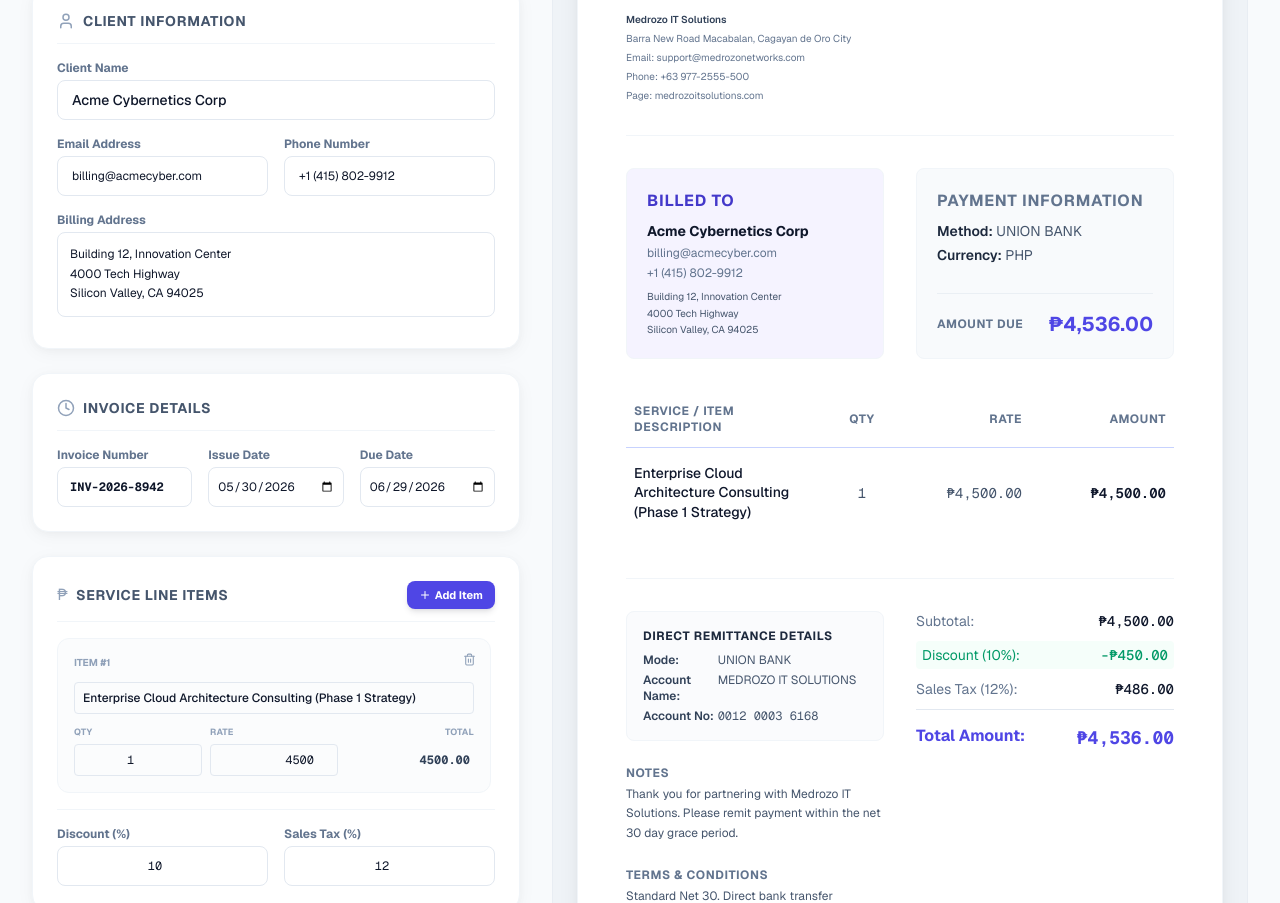
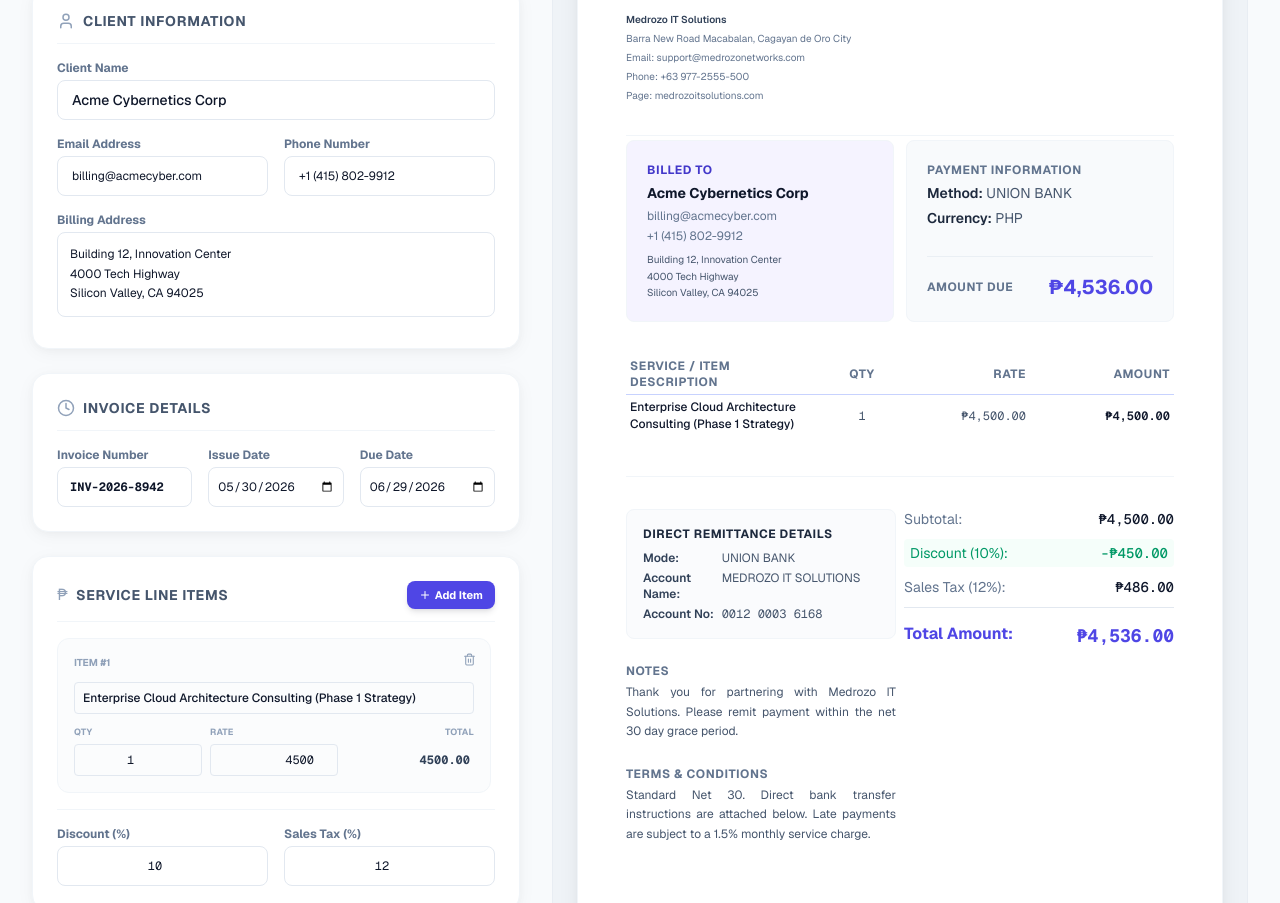
Before and after one commit to AiceIceCream/medrozo-invoice, a Next.js app: page / in a window 1280 px wide. Shown: the part 384-1287 px from the top of the page. Built offline with nearby package versions, Linux system fonts and the light colour scheme.

Commit message:
3rd push

```diff
--- a/app/components/InvoiceTemplate.tsx
+++ b/app/components/InvoiceTemplate.tsx
@@ -159,14 +159,14 @@
         </div>
 
         {/* BILLING AND CLIENT DETAILS */}
-        <div className="grid grid-cols-1 md:grid-cols-2 gap-8 my-8 print:my-4 print:gap-4 print:grid-cols-2">
+        <div className="grid grid-cols-1 md:grid-cols-2 gap-3 my-1 print:my-2 print:gap-4 print:grid-cols-2">
           {/* Client Details */}
           <div className="p-5 rounded-lg border border-slate-100" style={{ backgroundColor: theme.bg }}>
-            <h3 className="text-base font-bold uppercase tracking-wider mb-2" style={{ color: theme.text }}>
+            <h3 className="text-[12px] font-bold uppercase tracking-wider mb-1" style={{ color: theme.text }}>
               Billed To
             </h3>
             <div className="space-y-1 text-slate-700">
-              <p className="font-bold text-slate-900 text-sm">{data.clientName || "Client Name"}</p>
+              <p className="font-bold text-slate-900 text-[14px]">{data.clientName || "Client Name"}</p>
               {data.clientEmail && <p className="text-xs text-slate-500">{data.clientEmail}</p>}
               {data.clientPhone && <p className="text-xs text-slate-500">{data.clientPhone}</p>}
               {data.clientAddress && (
@@ -180,10 +180,10 @@
           {/* Payment Status / Overview */}
           <div className="flex flex-col justify-between p-5 rounded-lg border border-slate-100 bg-slate-50">
             <div>
-              <h3 className="text-base font-bold uppercase tracking-wider text-slate-500 mb-2">
+              <h3 className="text-[12px] font-bold uppercase tracking-wider text-slate-500 mb-1">
                 Payment Information
               </h3>
-              <div className="space-y-1 text-sm text-slate-600">
+              <div className="space-y-1 text-[14px] text-slate-600">
                 <p><span className="font-semibold text-slate-800">Method:</span> {data.bankName || "N/A"}</p>
                 <p><span className="font-semibold text-slate-800">Currency:</span> {data.currency}</p>
               </div>
@@ -205,32 +205,32 @@
                 className="border-b text-xs uppercase font-semibold tracking-wider text-slate-600"
                 style={{ borderBottomColor: theme.border }}
               >
-                <th className="py-3 px-2 text-slate-500">Service / Item Description</th>
-                <th className="py-3 px-2 text-center text-slate-500 w-20">Qty</th>
-                <th className="py-3 px-2 text-right text-slate-500 w-32">Rate</th>
-                <th className="py-3 px-2 text-right text-slate-500 w-36">Amount</th>
+                <th className="py-1 px-1 text-slate-500">Service / Item Description</th>
+                <th className="py-1 px-1 text-center text-slate-500 w-20">Qty</th>
+                <th className="py-1 px-1 text-right text-slate-500 w-32">Rate</th>
+                <th className="py-1 px-1 text-right text-slate-500 w-36">Amount</th>
               </tr>
             </thead>
-            <tbody className="divide-y divide-slate-100 text-sm">
+            <tbody className="divide-y divide-slate-100 text-[12px]">
               {data.items.length === 0 ? (
                 <tr>
-                  <td colSpan={4} className="py-8 text-center text-slate-400 italic">
+                  <td colSpan={4} className="py-1 text-center text-slate-400 italic">
                     No items added yet. Complete the form to populate table.
                   </td>
                 </tr>
               ) : (
                 data.items.map((item) => (
                   <tr key={item.id} className="hover:bg-slate-50/50 transition-colors">
-                    <td className="py-4 px-2 font-medium text-slate-900 leading-snug">
+                    <td className="py-1 px-1 font-medium text-slate-900 leading-snug">
                       {item.description || <span className="text-slate-300 italic">No description</span>}
                     </td>
-                    <td className="py-4 px-2 text-center font-mono text-slate-600">
+                    <td className="py-1 px-1 text-center font-mono text-slate-600">
                       {item.quantity}
                     </td>
-                    <td className="py-4 px-2 text-right font-mono text-slate-600">
+                    <td className="py-1 px-1 text-right font-mono text-slate-600">
                       {formatCurrency(item.rate, data.currency)}
                     </td>
-                    <td className="py-4 px-2 text-right font-mono font-semibold text-slate-900">
+                    <td className="py-1 px-1 text-right font-mono font-semibold text-slate-900">
                       {formatCurrency(item.quantity * item.rate, data.currency)}
                     </td>
                   </tr>
@@ -241,7 +241,7 @@
         </div>
 
         {/* SUMMARY SECTION */}
-        <div className="mt-10 print:mt-6 grid grid-cols-1 md:grid-cols-2 gap-8 print:gap-4 pt-8 print:pt-4 border-t border-slate-100 print:grid-cols-2 print-no-break">
+        <div className="mt-10 print:mt-6 grid grid-cols-1 md:grid-cols-2 gap-2 print:gap-2 pt-8 print:pt-4 border-t border-slate-100 print:grid-cols-2 print-no-break">
           {/* Notes & Bank Details */}
           <div className="space-y-6">
             {/* Bank details */}
@@ -269,23 +269,16 @@
                       <span className="col-span-2 font-mono">{data.accountNumber}</span>
                     </>
                   )}
-                  {/* {data.swiftCode && (
-                    <>
-                      <span className="font-semibold text-slate-700">SWIFT / BIC:</span>
-                      <span className="col-span-2 font-mono uppercase">{data.swiftCode}</span>
-                    </>
-                  )} */}
                 </div>
               </div>
             )}
-
             {/* Notes & Terms */}
             {data.notes && (
               <div>
                 <h4 className="text-xs font-bold text-slate-500 uppercase tracking-wider mb-1">
                   Notes
                 </h4>
-                <p className="text-xs text-slate-600 leading-relaxed whitespace-pre-line">
+                <p className="text-xs text-slate-600 leading-relaxed whitespace-pre-line text-justify">
                   {data.notes}
                 </p>
               </div>
@@ -296,13 +289,12 @@
                 <h4 className="text-xs font-bold text-slate-500 uppercase tracking-wider mb-1">
                   Terms & Conditions
                 </h4>
-                <p className="text-xs text-slate-600 leading-relaxed whitespace-pre-line">
+                <p className="text-xs text-slate-600 leading-relaxed whitespace-pre-line text-justify">
                   {data.paymentTerms}
                 </p>
               </div>
             )}
           </div>
-
           {/* Subtotal & Calculations */}
           <div className="flex flex-col justify-start md:items-end text-left md:text-right print:items-end print:text-right">
             <div className="w-full max-w-xs space-y-2.5 text-sm">
@@ -312,7 +304,6 @@
                   {formatCurrency(subtotal, data.currency)}
                 </span>
               </div>
-
               {data.discountRate > 0 && (
                 <div className="flex justify-between text-emerald-600 bg-emerald-50/50 py-1 px-1.5 rounded">
                   <span>Discount ({data.discountRate}%):</span>
@@ -348,7 +339,7 @@
       {/* FOOTER SECTION */}
       <div className="mt-16 print:mt-8 pt-8 print:pt-4 border-t border-slate-100 text-center text-xs text-slate-400 space-y-1.5 print-no-break">
         <p className="font-semibold text-slate-600">
-          Thank you for choosing Medrozo IT Solutions as your technology partner!
+          Thank you for choosing Medrozo IT Solutions!
         </p>
         {/* <p>If you have any questions regarding this invoice, please contact finance@medrozo.com</p> */}
         {/* <p className="text-[10px] text-slate-300 mt-2 font-mono">
```
